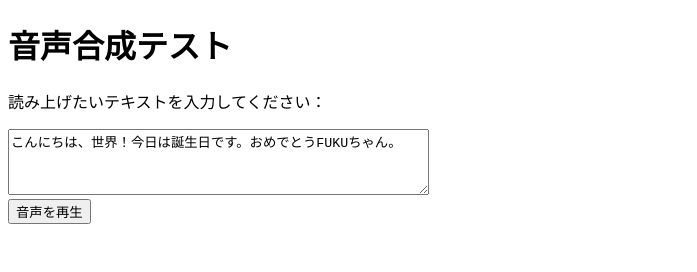
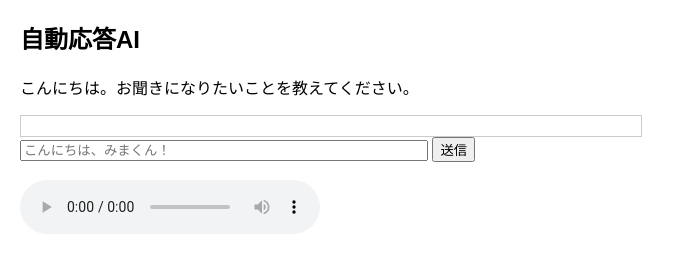
Before and after one commit to MitsunoriFukuchi692/flask-chatbot4, a plain HTML site: page templates/index.html in a window 1280 px wide. Shown: the whole page, without its empty margins (0-697 px from the left). Drawn offline with Linux system fonts and the light colour scheme.

Commit message:
本番用 index.html と app.py 修正

```diff
--- a/templates/index.html
+++ b/templates/index.html
@@ -1,47 +1,65 @@
 <!DOCTYPE html>
 <html lang="ja">
 <head>
-    <meta charset="UTF-8">
-    <title>音声合成テスト</title>
+  <meta charset="UTF-8" />
+  <title>自動応答AI</title>
+  <style>
+    body {
+      font-family: sans-serif;
+      margin: 20px;
+    }
+    .chat-box {
+      border: 1px solid #ccc;
+      padding: 10px;
+      max-width: 600px;
+    }
+    .bot { background-color: #e0f7fa; padding: 5px; margin-top: 10px; }
+    .user { background-color: #f1f8e9; padding: 5px; margin-top: 10px; }
+  </style>
 </head>
 <body>
-    <h1>音声合成テスト</h1>
-    <p>読み上げたいテキストを入力してください：</p>
-    <form id="chat-form">
-        <textarea id="user-text" name="text" rows="4" cols="50">こんにちは、世界！今日は誕生日です。おめでとうFUKUちゃん。</textarea><br>
-        <button type="submit">音声を再生</button>
-    </form>
-    <p id="response-text"></p>
-    <audio id="audio-player" controls style="display:none;">
-        <source id="audio-source" src="" type="audio/mpeg">
-        お使いのブラウザは audio タグをサポートしていません。
-    </audio>
+  <h2>自動応答AI</h2>
+  <p>こんにちは。お聞きになりたいことを教えてください。</p>
 
-    <script>
-        document.getElementById("chat-form").addEventListener("submit", function(e) {
-            e.preventDefault();
-            const userText = document.getElementById("user-text").value;
+  <div class="chat-box" id="chat"></div>
 
-            fetch("/chat", {
-                method: "POST",
-                headers: {
-                    "Content-Type": "application/json"
-                },
-                body: JSON.stringify({ text: userText })
-            })
-            .then(response => response.json())
-            .then(data => {
-                document.getElementById("response-text").innerText = data.response_text;
-                const audio = document.getElementById("audio-player");
-                const source = document.getElementById("audio-source");
-                source.src = "/static/output.mp3?" + new Date().getTime(); // キャッシュ対策
-                audio.load();
-                audio.style.display = "block";
-            })
-            .catch(error => {
-                alert("エラーが発生しました: " + error);
-            });
-        });
-    </script>
+  <input type="text" id="userText" style="width: 400px;" placeholder="こんにちは、みまくん！" />
+  <button onclick="sendText()">送信</button>
+
+  <br><br>
+  <audio id="audioPlayer" controls></audio>
+
+  <script>
+    async function sendText() {
+      const userText = document.getElementById("userText").value;
+      const chatDiv = document.getElementById("chat");
+
+      // ユーザーのメッセージ表示
+      const userMessage = document.createElement("div");
+      userMessage.className = "user";
+      userMessage.innerText = "You: " + userText;
+      chatDiv.appendChild(userMessage);
+
+      // サーバーに送信
+      const response = await fetch("/chat", {
+        method: "POST",
+        headers: { "Content-Type": "application/json" },
+        body: JSON.stringify({ text: userText })
+      });
+
+      const result = await response.json();
+
+      // Botのテキスト応答表示
+      const botMessage = document.createElement("div");
+      botMessage.className = "bot";
+      botMessage.innerText = "Bot: " + result.response_text;
+      chatDiv.appendChild(botMessage);
+
+      // 音声再生
+      const audio = document.getElementById("audioPlayer");
+      audio.src = "/static/output.mp3";
+      audio.play();
+    }
+  </script>
 </body>
 </html>
```
